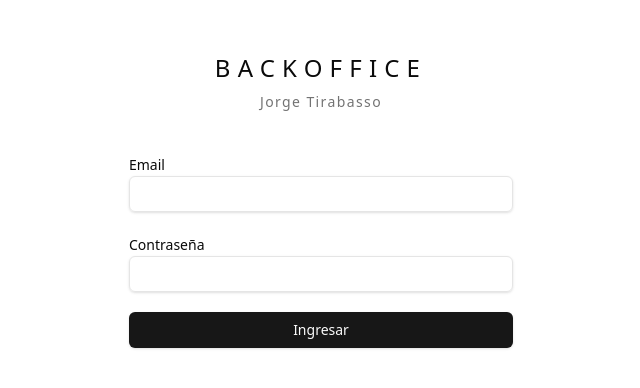
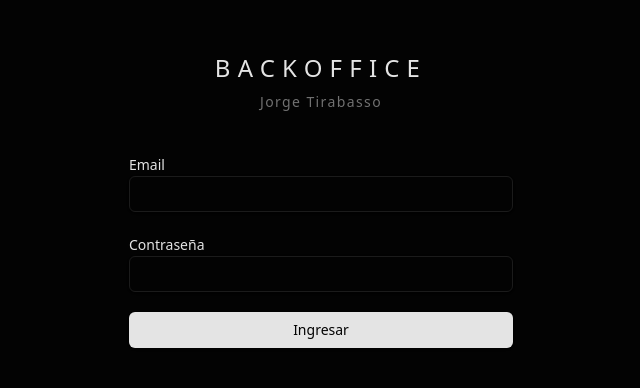
Before and after one commit to tirafran/jorgetirabasso-web, a React (Vite) app: page /admin/login in a window 1280 px wide. Shown: the part 200-588 px from the top of the page, without its empty margins (319-959 px from the left). Built offline with nearby package versions, Linux system fonts and the light colour scheme; no server answers.

Commit message:
style: dark theme across site

```diff
--- a/src/index.css
+++ b/src/index.css
@@ -1,25 +1,25 @@
 @import "tailwindcss";
 
 @theme {
-  --color-background: oklch(1 0 0);
-  --color-foreground: oklch(0.145 0 0);
-  --color-card: oklch(1 0 0);
-  --color-card-foreground: oklch(0.145 0 0);
-  --color-popover: oklch(1 0 0);
-  --color-popover-foreground: oklch(0.145 0 0);
-  --color-primary: oklch(0.205 0 0);
-  --color-primary-foreground: oklch(0.985 0 0);
-  --color-secondary: oklch(0.97 0 0);
-  --color-secondary-foreground: oklch(0.205 0 0);
-  --color-muted: oklch(0.97 0 0);
-  --color-muted-foreground: oklch(0.556 0 0);
-  --color-accent: oklch(0.97 0 0);
-  --color-accent-foreground: oklch(0.205 0 0);
+  --color-background: oklch(0.1 0 0);
+  --color-foreground: oklch(0.92 0 0);
+  --color-card: oklch(0.13 0 0);
+  --color-card-foreground: oklch(0.92 0 0);
+  --color-popover: oklch(0.13 0 0);
+  --color-popover-foreground: oklch(0.92 0 0);
+  --color-primary: oklch(0.92 0 0);
+  --color-primary-foreground: oklch(0.1 0 0);
+  --color-secondary: oklch(0.18 0 0);
+  --color-secondary-foreground: oklch(0.92 0 0);
+  --color-muted: oklch(0.18 0 0);
+  --color-muted-foreground: oklch(0.55 0 0);
+  --color-accent: oklch(0.18 0 0);
+  --color-accent-foreground: oklch(0.92 0 0);
   --color-destructive: oklch(0.577 0.245 27.325);
   --color-destructive-foreground: oklch(0.985 0 0);
-  --color-border: oklch(0.922 0 0);
-  --color-input: oklch(0.922 0 0);
-  --color-ring: oklch(0.708 0 0);
+  --color-border: oklch(0.22 0 0);
+  --color-input: oklch(0.22 0 0);
+  --color-ring: oklch(0.4 0 0);
   --radius: 0.5rem;
 }
 
--- a/src/pages/admin/AdminGalleries.tsx
+++ b/src/pages/admin/AdminGalleries.tsx
@@ -97,10 +97,10 @@ export default function AdminGalleries() {
         <div className="divide-y divide-border border border-border rounded-lg overflow-hidden">
           {galleries.map((g) => (
             <div key={g.id} className="flex items-center gap-4 p-4 bg-background hover:bg-accent/30 transition-colors">
-              <div className="w-16 h-12 rounded bg-neutral-100 overflow-hidden shrink-0">
+              <div className="w-16 h-12 rounded bg-muted overflow-hidden shrink-0">
                 {g.cover_image_url
                   ? <img src={g.cover_image_url} alt={g.name_es} className="h-full w-full object-cover" />
-                  : <div className="h-full w-full flex items-center justify-center text-neutral-300"><Images className="h-5 w-5" /></div>}
+                  : <div className="h-full w-full flex items-center justify-center text-muted-foreground"><Images className="h-5 w-5" /></div>}
               </div>
               <div className="flex-1 min-w-0">
                 <p className="font-medium text-sm">{g.name_es}</p>
--- a/src/pages/admin/AdminHero.tsx
+++ b/src/pages/admin/AdminHero.tsx
@@ -40,7 +40,7 @@ export default function AdminHero() {
       <p className="text-sm text-muted-foreground mb-8">Esta imagen ocupa toda la pantalla en la portada del sitio.</p>
 
       <div
-        className="relative aspect-video w-full bg-neutral-100 rounded-lg overflow-hidden mb-6 border border-border cursor-pointer group"
+        className="relative aspect-video w-full bg-muted rounded-lg overflow-hidden mb-6 border border-border cursor-pointer group"
         onClick={() => inputRef.current?.click()}
       >
         {currentUrl ? (
--- a/src/pages/admin/AdminPhotos.tsx
+++ b/src/pages/admin/AdminPhotos.tsx
@@ -184,7 +184,7 @@ export default function AdminPhotos() {
             const isCover = p.storage_path === gallery?.cover_image_url
             return (
             <div key={p.id} className="group relative">
-              <div className="aspect-square overflow-hidden rounded-md bg-neutral-100">
+              <div className="aspect-square overflow-hidden rounded-md bg-muted">
                 <img src={p.storage_path} alt={p.title_es} className="h-full w-full object-cover" />
               </div>
               {isCover && (
@@ -227,7 +227,7 @@ export default function AdminPhotos() {
         <DialogContent className="max-w-lg max-h-[90vh] overflow-y-auto">
           <DialogHeader><DialogTitle>{editing ? 'Editar foto' : 'Agregar foto'}</DialogTitle></DialogHeader>
           <div className="space-y-4 py-2">
-            <div className="relative aspect-video w-full bg-neutral-100 rounded-md overflow-hidden border border-border cursor-pointer group" onClick={() => !editing && fileInputRef.current?.click()}>
+            <div className="relative aspect-video w-full bg-muted rounded-md overflow-hidden border border-border cursor-pointer group" onClick={() => !editing && fileInputRef.current?.click()}>
               {photoPreview
                 ? <img src={photoPreview} alt="Preview" className="h-full w-full object-cover" />
                 : <div className="h-full w-full flex flex-col items-center justify-center gap-2 text-muted-foreground"><Upload className="h-5 w-5" /><span className="text-xs">Seleccionar imagen</span></div>}
--- a/src/pages/public/GalleryPage.tsx
+++ b/src/pages/public/GalleryPage.tsx
@@ -54,7 +54,7 @@ export default function GalleryPage() {
 
         <div className="grid grid-cols-2 gap-1 sm:grid-cols-3 lg:grid-cols-4 pb-20">
           {photos.map((photo, index) => (
-            <button key={photo.id} onClick={() => setLightboxIndex(index)} className="group relative aspect-square overflow-hidden bg-neutral-100 focus:outline-none">
+            <button key={photo.id} onClick={() => setLightboxIndex(index)} className="group relative aspect-square overflow-hidden bg-muted focus:outline-none">
               <img src={photo.storage_path} alt={lang === 'es' ? photo.title_es : photo.title_en} className="h-full w-full object-cover transition-transform duration-500 group-hover:scale-105" />
               <div className="absolute inset-0 bg-black/0 group-hover:bg-black/40 transition-colors duration-300 flex items-end p-3">
                 <p className="text-white text-xs tracking-wider opacity-0 group-hover:opacity-100 transition-opacity line-clamp-1">
--- a/src/pages/public/HomePage.tsx
+++ b/src/pages/public/HomePage.tsx
@@ -33,7 +33,7 @@ export default function HomePage() {
             className={`absolute inset-0 h-full w-full object-cover transition-opacity duration-1000 ${heroLoaded ? 'opacity-100' : 'opacity-0'}`}
           />
         ) : (
-          <div className="absolute inset-0 bg-neutral-900" />
+          <div className="absolute inset-0 bg-background" />
         )}
         <div className="absolute inset-0 bg-black/30" />
         <div className="relative flex h-full flex-col items-center justify-center text-white">
@@ -84,12 +84,12 @@ function GalleryCard({ gallery, lang }: { gallery: Gallery; lang: 'es' | 'en' })
 
   return (
     <Link to={`/gallery/${gallery.id}`} className="group block overflow-hidden">
-      <div className="relative aspect-[4/3] overflow-hidden bg-neutral-100">
+      <div className="relative aspect-[4/3] overflow-hidden bg-muted">
         {gallery.cover_image_url ? (
           <img src={gallery.cover_image_url} alt={name} className="h-full w-full object-cover transition-transform duration-700 group-hover:scale-105" />
         ) : (
-          <div className="h-full w-full bg-neutral-200 flex items-center justify-center">
-            <span className="text-neutral-400 text-xs tracking-widest uppercase">Sin imagen</span>
+          <div className="h-full w-full bg-muted flex items-center justify-center">
+            <span className="text-muted-foreground text-xs tracking-widest uppercase">Sin imagen</span>
           </div>
         )}
         <div className="absolute inset-0 bg-black/0 group-hover:bg-black/20 transition-colors duration-500" />
```
